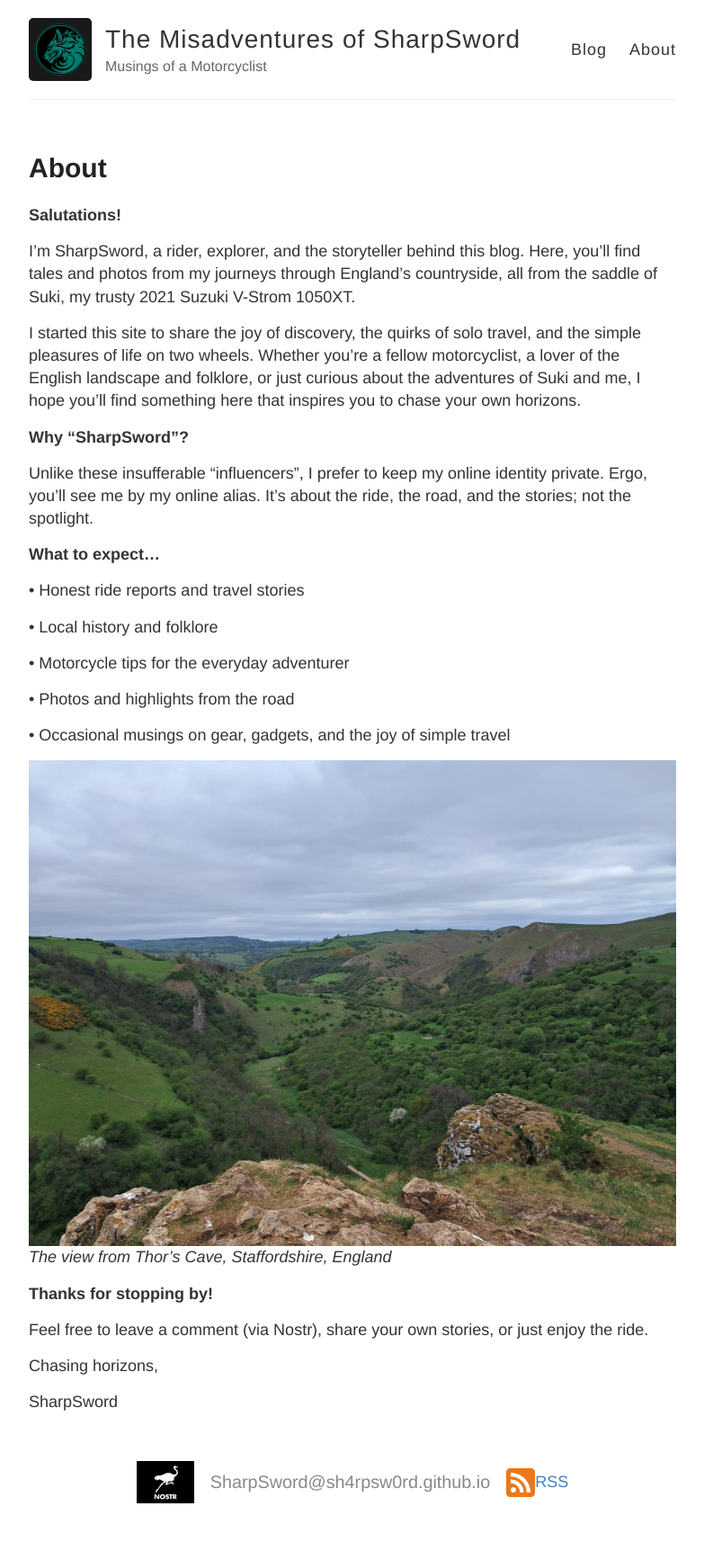
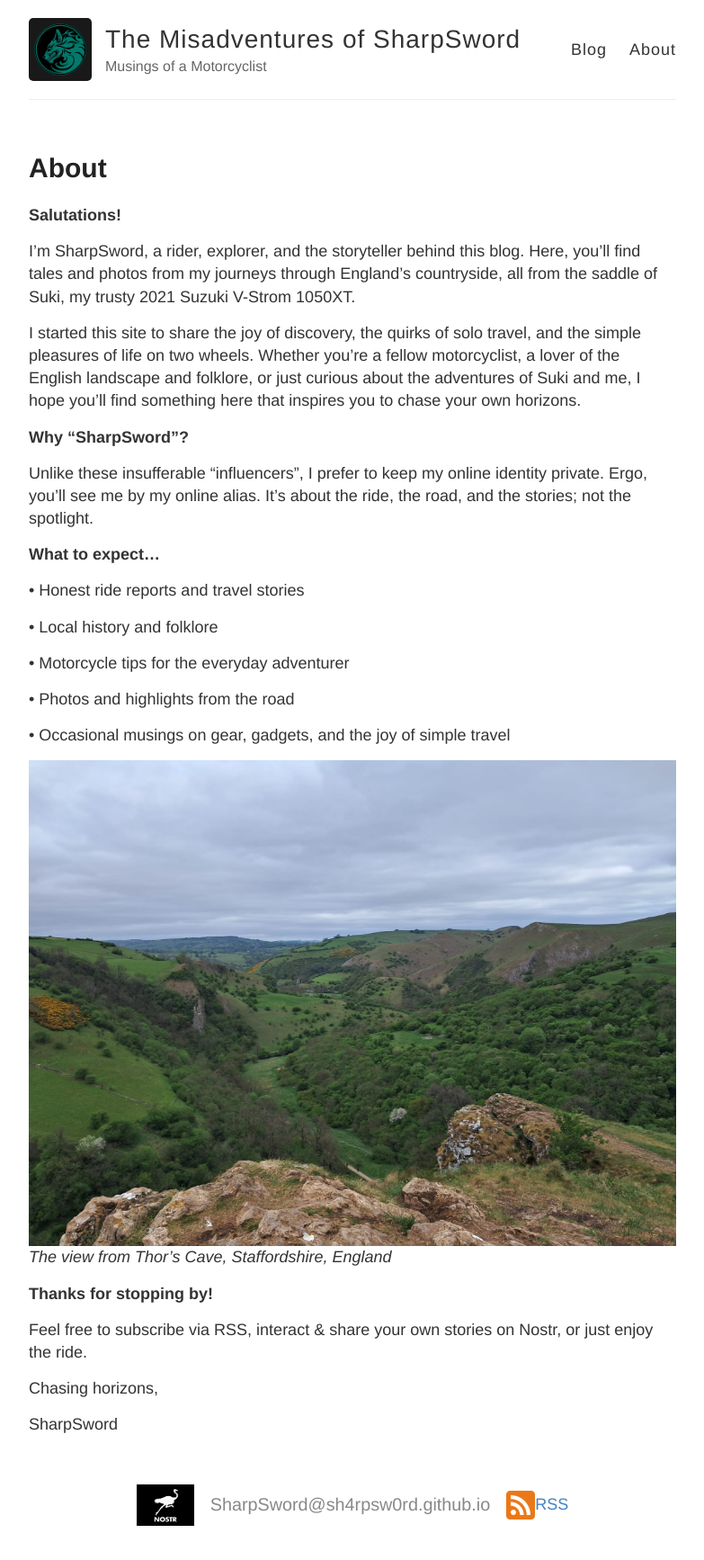
Before and after one commit to sh4rpsw0rd/sh4rpsw0rd.github.io, a Jekyll site: the page built from about.md, in a window 1280 px wide. Shown: the whole page at 90% size, without its empty margins (248-1031 px from the left). Built offline with Jekyll 4.4.1, drawn with Linux system fonts in a browser that asks for light colours; before the commit the page ends 1709 px from its top, so only the background shows below that.

Commit message:
About wording update

```diff
--- a/about.md
+++ b/about.md
@@ -31,7 +31,7 @@ __What to expect...__
 
 __Thanks for stopping by!__
 
-Feel free to leave a comment (via Nostr), share your own stories, or just enjoy the ride.
+Feel free to subscribe via RSS, interact & share your own stories on Nostr, or just enjoy the ride.
 
 Chasing horizons,
 
```
